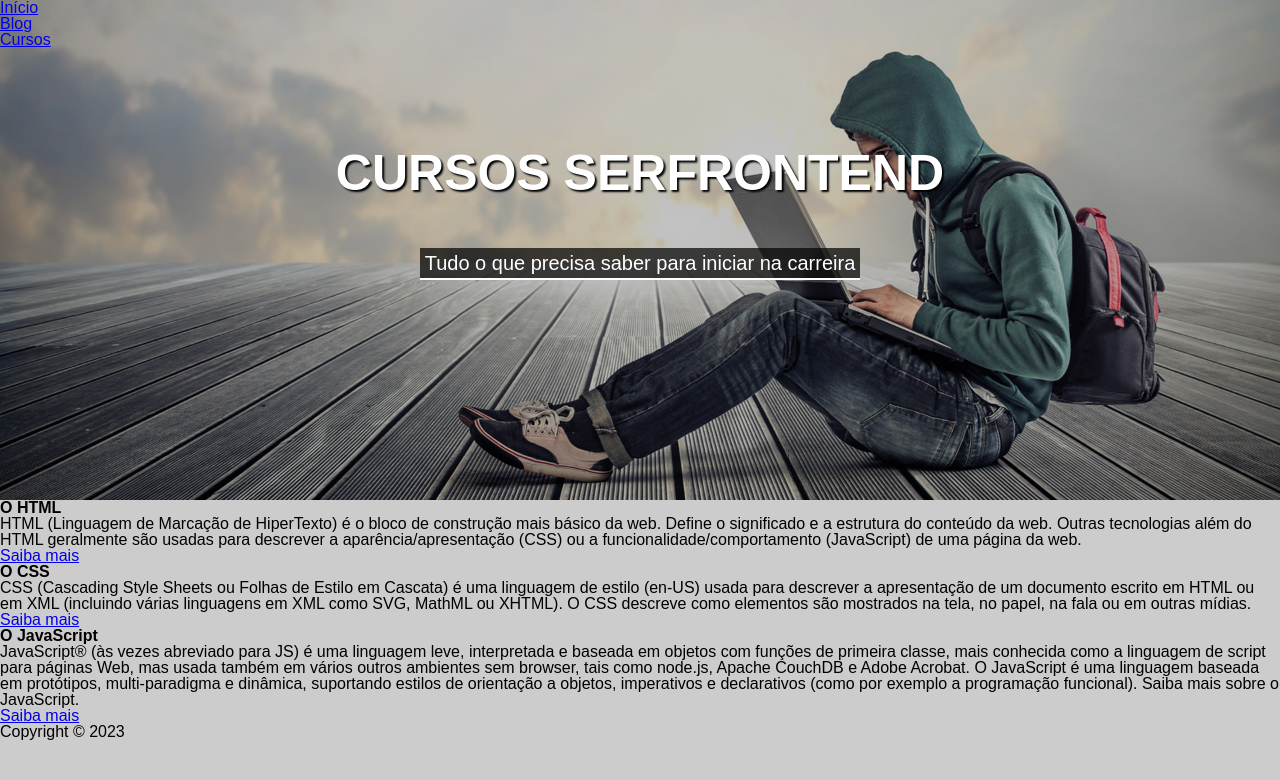
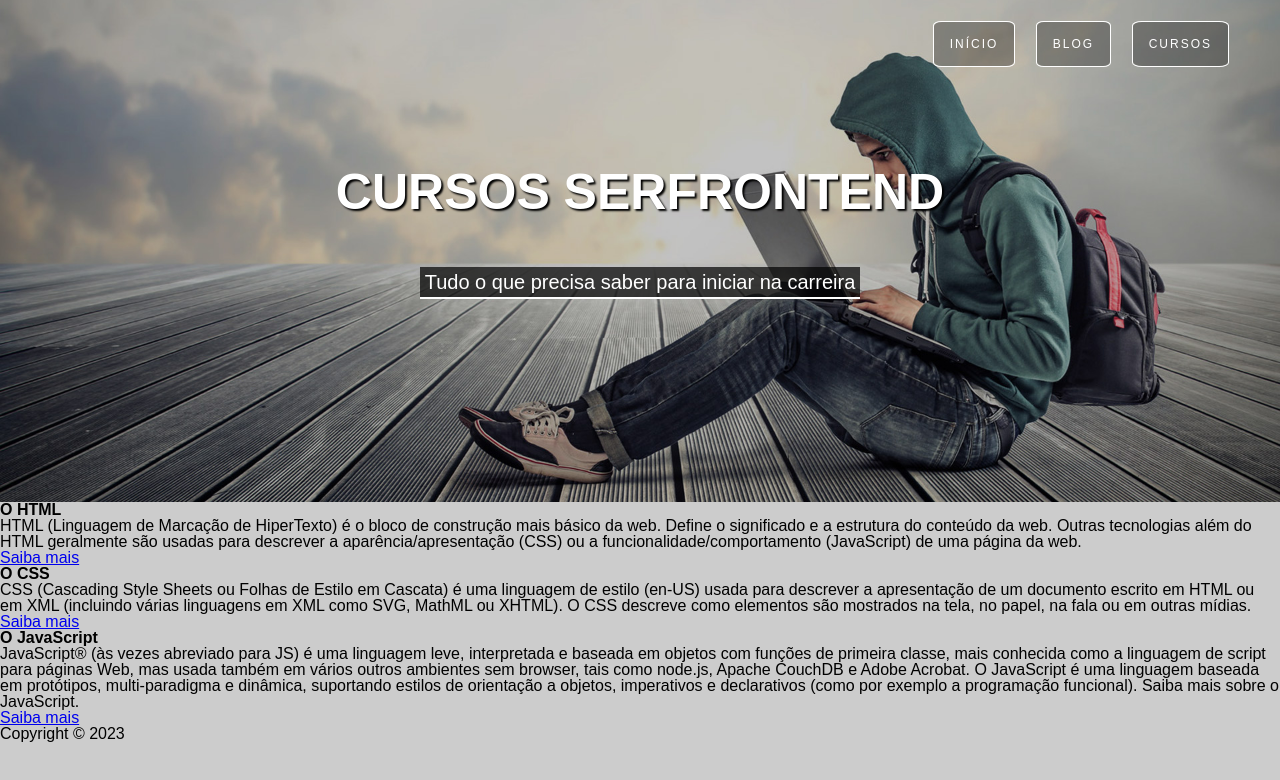
Before and after one commit to luizpk/-front-end_studies, a plain HTML site: page Estrutura Semântica/estrutura_semantica.html in a window 1280 px wide. Drawn offline with Linux system fonts and the light colour scheme.

Commit message:
Terminando de estilizar o header e a nav

```diff
--- a/Estrutura Semântica/styles/style.css
+++ b/Estrutura Semântica/styles/style.css
@@ -11,6 +11,7 @@ body{
     height: 500px;
     background-size: cover;
     background-position: right center;
+    padding: 1px;
 }
 
 .hero-content{
@@ -35,3 +36,33 @@ body{
     margin-top: 50px;
     border-bottom: 2px solid;
 }
+
+.hero nav ul{
+    margin:20px 50px 0 0;
+    text-align: right;
+}
+
+.hero nav li{
+    display: inline-block;
+    list-style: none;
+    border: 1px solid white;
+    margin-left: 16px;
+    border-radius: 10%;
+
+}
+
+.hero nav a{
+    background-color: rgba(0,0,0,.3);
+    padding: 16px;
+    display: block;
+    color: white;
+    text-decoration: none;
+    text-transform: uppercase;
+    font-size: 12px;
+    letter-spacing: 2px;
+    border-radius: 10%;
+}
+
+.hero nav a:hover{
+    background-color: rgba(0,0,0,.6);
+}
```
